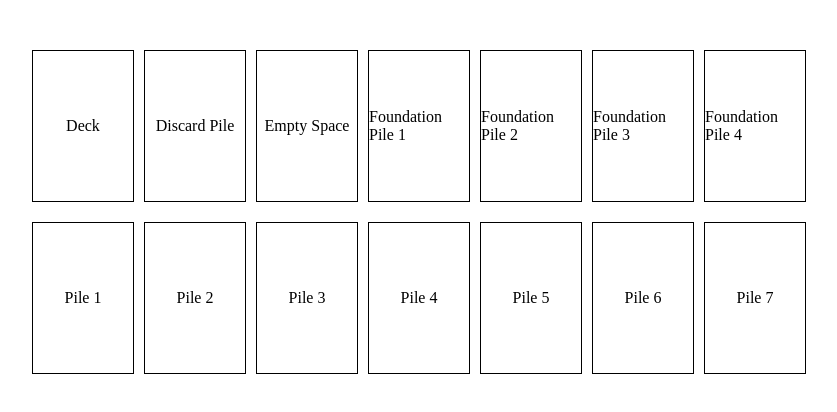
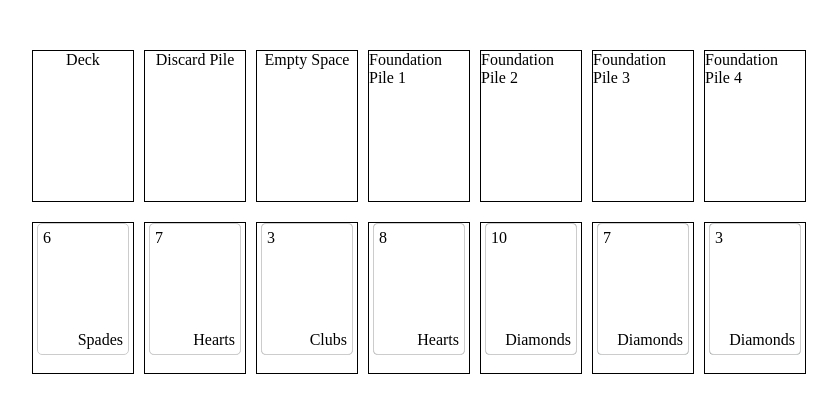
Before and after one commit to sid-code-world/sid-code-world.github.io, a plain HTML site: page Solitaire/solitaire.html in a window 1280 px wide. Shown: the whole page, without its empty margins (221-1058 px from the left). Drawn offline with Linux system fonts and the light colour scheme.

Commit message:
Add files via upload

```diff
--- a/Solitaire/solitaire.html
+++ b/Solitaire/solitaire.html
@@ -9,25 +9,24 @@
 <body>
     <div class="container">
         <div class="row">
-            <div class="deck">Deck</div>
-            <div class="discardPile">Discard Pile</div>
+            <div class="deck" id="deck">Deck</div>
+            <div class="discardPile" id="discardPile">Discard Pile</div>
             <div class="emptySpace">Empty Space</div>
-            <div class="foundationPile">Foundation Pile 1</div>
-            <div class="foundationPile">Foundation Pile 2</div>
-            <div class="foundationPile">Foundation Pile 3</div>
-            <div class="foundationPile">Foundation Pile 4</div>
+            <div class="foundationPile" id="foundationPile1">Foundation Pile 1</div>
+            <div class="foundationPile" id="foundationPile2">Foundation Pile 2</div>
+            <div class="foundationPile" id="foundationPile3">Foundation Pile 3</div>
+            <div class="foundationPile" id="foundationPile4">Foundation Pile 4</div>
         </div>
         <div class="row">
-            <div class="pile">Pile 1</div>
-            <div class="pile">Pile 2</div>
-            <div class="pile">Pile 3</div>
-            <div class="pile">Pile 4</div>
-            <div class="pile">Pile 5</div>
-            <div class="pile">Pile 6</div>
-            <div class="pile">Pile 7</div>
+            <div class="pile" id="pile1">Pile 1</div>
+            <div class="pile" id="pile2">Pile 2</div>
+            <div class="pile" id="pile3">Pile 3</div>
+            <div class="pile" id="pile4">Pile 4</div>
+            <div class="pile" id="pile5">Pile 5</div>
+            <div class="pile" id="pile6">Pile 6</div>
+            <div class="pile" id="pile7">Pile 7</div>
         </div>
     </div>
-
 
     <script src="solitaire.js"></script>
 </body>
--- a/Solitaire/solitaire.js
+++ b/Solitaire/solitaire.js
@@ -1,7 +1,7 @@
-
 function Card(face, rank) {
     this.face = face;
     this.rank = rank;
+    this.isFaceUp = false;
 
 
     this.color = function() {
@@ -18,7 +18,6 @@ function Card(face, rank) {
         return this.color() !== otherCard.color();
     };
 
-
     this.isPreviousInSequence = function(otherCard) {
         return this.rank === otherCard.rank - 1;
     };
@@ -26,6 +25,20 @@ function Card(face, rank) {
 
     this.isNextInSequence = function(otherCard) {
         return this.rank === otherCard.rank + 1;
+    };
+
+
+    this.display = function(container) {
+        const cardDiv = document.createElement('div');
+        cardDiv.classList.add('card');
+        if (this.isFaceUp) {
+            cardDiv.classList.add('front');
+            cardDiv.setAttribute('data-face', this.face);
+            cardDiv.setAttribute('data-rank', this.rank);
+        } else {
+            cardDiv.classList.add('back');
+        }
+        container.appendChild(cardDiv);
     };
 }
 
@@ -35,11 +48,11 @@ function Deck() {
 
 
     this.initialize = function() {
-        var faces = ["Hearts", "Diamonds", "Clubs", "Spades"];
-        var ranks = [1, 2, 3, 4, 5, 6, 7, 8, 9, 10, 11, 12, 13];
+        const faces = ["Hearts", "Diamonds", "Clubs", "Spades"];
+        const ranks = [1, 2, 3, 4, 5, 6, 7, 8, 9, 10, 11, 12, 13];
 
-        for (var i = 0; i < faces.length; i++) {
-            for (var j = 0; j < ranks.length; j++) {
+        for (let i = 0; i < faces.length; i++) {
+            for (let j = 0; j < ranks.length; j++) {
                 this.cards.push(new Card(faces[i], ranks[j]));
             }
         }
@@ -47,14 +60,13 @@ function Deck() {
 
 
     this.shuffle = function() {
-        for (var i = this.cards.length - 1; i > 0; i--) {
-            var j = Math.floor(Math.random() * (i + 1));
-            var temp = this.cards[i];
+        for (let i = this.cards.length - 1; i > 0; i--) {
+            const j = Math.floor(Math.random() * (i + 1));
+            const temp = this.cards[i];
             this.cards[i] = this.cards[j];
             this.cards[j] = temp;
         }
     };
-
 
     this.deal = function() {
         if (this.cards.length > 0) {
@@ -67,40 +79,85 @@ function Deck() {
 }
 
 
-function Pile(cards) {
-    this.cards = cards;
+function Pile(container) {
+    this.cards = [];
+    this.container = container;
+
+    this.addCard = function(card) {
+        this.cards.push(card);
+        card.display(this.container);
+    };
 
 
     this.canPlaceCard = function(card) {
         if (this.cards.length === 0) {
             return true;
         } else {
-            var topCard = this.cards[this.cards.length - 1];
+            const topCard = this.cards[this.cards.length - 1];
             return card.isOppositeColor(topCard) && card.isPreviousInSequence(topCard);
+        }
+    };
+
+    this.initialize = function(deck, numCards) {
+        for (let i = 0; i < numCards; i++) {
+            const card = deck.deal();
+            card.isFaceUp = (i === numCards - 1);
+            this.addCard(card);
         }
     };
 }
 
 
-function FoundationPile() {
+function FoundationPile(container) {
     this.cards = [];
+    this.container = container;
 
 
     this.canPlaceCard = function(card) {
         if (this.cards.length === 0) {
             return card.rank === 1;
         } else {
-            var topCard = this.cards[this.cards.length - 1];
+            const topCard = this.cards[this.cards.length - 1];
             return card.isSameFace(topCard) && card.isNextInSequence(topCard);
         }
     };
+
+
+    this.addCard = function(card) {
+        this.cards.push(card);
+        card.isFaceUp = true;
+        card.display(this.container);
+    };
 }
+
+function DiscardPile(container) {
+    this.cards = [];
+    this.container = container;
+
+
+    this.addCard = function(card) {
+        this.cards.push(card);
+        this.render();
+    };
+
+
+    this.render = function() {
+        this.container.innerHTML = '';
+        if (this.cards.length > 0) {
+            const topCard = this.cards[this.cards.length - 1];
+            topCard.isFaceUp = true;
+            topCard.display(this.container);
+        }
+    };
+}
+
 
 
 function Game() {
     this.deck = new Deck();
     this.piles = [];
     this.foundationPiles = [];
+    this.discardPile = null;
 
 
     this.initialize = function() {
@@ -108,41 +165,38 @@ function Game() {
         this.deck.shuffle();
 
 
-        for (var i = 0; i < 7; i++) {
-            var pileCards = [];
-            for (var j = 0; j <= i; j++) {
-                pileCards.push(this.deck.deal());
-            }
-            this.piles.push(new Pile(pileCards));
+        for (let i = 0; i < 7; i++) {
+            const pileContainer = document.getElementById(`pile${i + 1}`);
+            const pile = new Pile(pileContainer);
+            pile.initialize(this.deck, i + 1);
+            this.piles.push(pile);
         }
 
 
-        for (var i = 0; i < 4; i++) {
-            this.foundationPiles.push(new FoundationPile());
+        for (let i = 0; i < 4; i++) {
+            const foundationContainer = document.getElementById(`foundationPile${i + 1}`);
+            this.foundationPiles.push(new FoundationPile(foundationContainer));
         }
+
+
+        const deckContainer = document.getElementById('deck');
+        const discardPileContainer = document.getElementById('discardPile');
+        this.discardPile = new DiscardPile(discardPileContainer);
+
+        deckContainer.addEventListener('click', () => {
+            const card = this.deck.deal();
+            if (card) {
+                this.discardPile.addCard(card);
+            }
+        });
     };
 
 
     this.start = function() {
         this.initialize();
-
     };
 }
 
-d
-function displayCard(container, face, rank) {
-    const card = document.createElement('div');
-    card.classList.add('card', 'front');
-    card.setAttribute('data-face', face);
-    card.setAttribute('data-rank', rank);
-    container.appendChild(card);
-}
 
-
-const deckContainer = document.querySelector('.deck');
-displayCard(deckContainer, 'Hearts', 10);
-
-
-var game = new Game();
+const game = new Game();
 game.start();
-console.log(game);
--- a/Solitaire/style.css
+++ b/Solitaire/style.css
@@ -19,17 +19,19 @@
     height: 150px;
     border: 1px solid black;
     display: flex;
-    justify-content: center;
+    flex-direction: column;
     align-items: center;
+    justify-content: flex-start;
+    position: relative;
 }
 
 .card {
-    width: 80px;
-    height: 120px;
+    width: 90px;
+    height: 130px;
     border: 1px solid #ccc;
     border-radius: 5px;
     background-color: white;
-    position: relative;
+    position: absolute;
 }
 
 .card.back {
```
